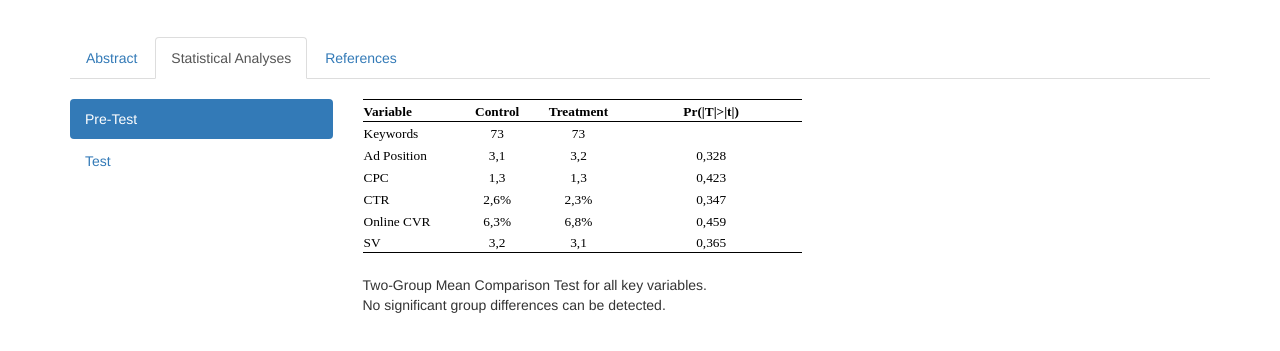
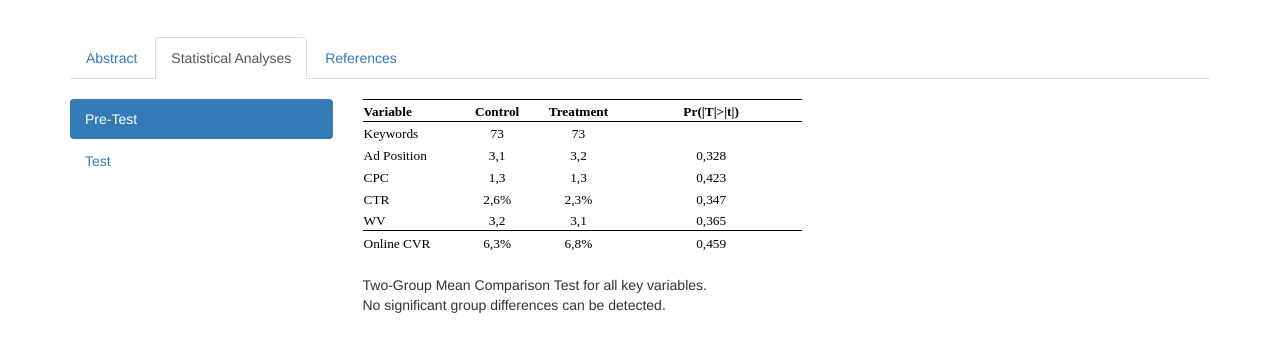
Before and after one commit to devteam2014X/devteam2014X.github.io, a plain HTML site: page ECIS2017/index.html in a window 1280 px wide. Shown: the part 113-464 px from the top of the page. Drawn offline with nearby package versions, Linux system fonts and the light colour scheme.

Commit message:
ECIS2017

```diff
--- a/ECIS2017/index.html
+++ b/ECIS2017/index.html
@@ -270,6 +270,13 @@ td
 					  <td class=xl71>0,347</td>
 					  <td class=xl67>&nbsp;</td>
 					 </tr>
+					 					 <tr height=20 style='height:15.0pt'>
+					  <td height=20 class=xl73 style='height:15.0pt'>WV</td>
+					  <td class=xl74>3,2</td>
+					  <td class=xl74>3,1</td>
+					  <td class=xl75>0,365</td>
+					  <td class=xl67>&nbsp;</td>
+					 </tr>
 					 <tr height=20 style='height:15.0pt'>
 					  <td height=20 class=xl68 style='height:15.0pt'>Online CVR</td>
 					  <td class=xl72>6,3%</td>
@@ -277,13 +284,7 @@ td
 					  <td class=xl71>0,459</td>
 					  <td class=xl67>&nbsp;</td>
 					 </tr>
-					 <tr height=20 style='height:15.0pt'>
-					  <td height=20 class=xl73 style='height:15.0pt'>SV</td>
-					  <td class=xl74>3,2</td>
-					  <td class=xl74>3,1</td>
-					  <td class=xl75>0,365</td>
-					  <td class=xl67>&nbsp;</td>
-					 </tr>
+
 					 <tr height=20 style='height:15.0pt'>
 					  <td height=20 class=xl67 style='height:15.0pt'>&nbsp;</td>
 					  <td class=xl67>&nbsp;</td>
```
